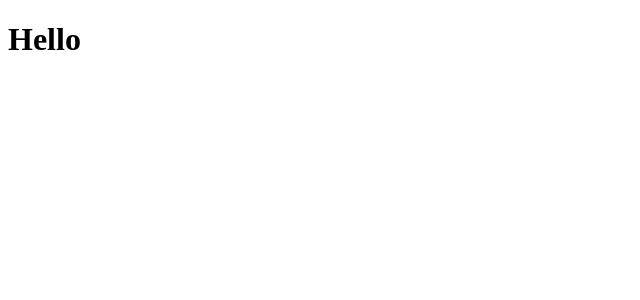
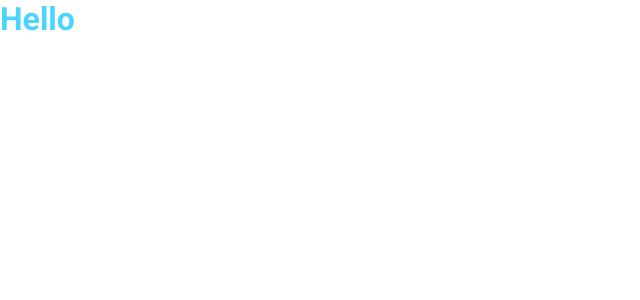
Before and after one commit to garciamendes/SpaceChat, a React (Create React App) app in the folder frontend/: page / in a window 1280 px wide. Shown: the top 300 px of the page, without its empty margins (0-640 px from the left). Built offline with nearby package versions, Linux system fonts and the light colour scheme.

Commit message:
Basis of the project

```diff
--- a/frontend/package.json
+++ b/frontend/package.json
@@ -8,7 +8,10 @@
     "@testing-library/user-event": "^12.1.10",
     "react": "^17.0.1",
     "react-dom": "^17.0.1",
+    "react-icons": "^4.2.0",
+    "react-router-dom": "^5.2.0",
     "react-scripts": "4.0.3",
+    "styled-components": "^5.2.1",
     "web-vitals": "^1.0.1"
   },
   "scripts": {
--- a/frontend/public/index.html
+++ b/frontend/public/index.html
@@ -1,43 +1,18 @@
 <!DOCTYPE html>
-<html lang="en">
+<html>
+
 <head>
   <meta charset="utf-8" />
   <link rel="icon" href="%PUBLIC_URL%/favicon.ico" />
+  <link rel="preconnect" href="https://fonts.gstatic.com">
+  <link href="https://fonts.googleapis.com/css2?family=Roboto:wght@300;400;500;700&display=swap" rel="stylesheet">
   <meta name="viewport" content="width=device-width, initial-scale=1" />
-    <meta name="theme-color" content="#000000" />
-    <meta
-      name="description"
-      content="Web site created using create-react-app"
-    />
-    <link rel="apple-touch-icon" href="%PUBLIC_URL%/logo192.png" />
-    <!--
-      manifest.json provides metadata used when your web app is installed on a
-      user's mobile device or desktop. See https://developers.google.com/web/fundamentals/web-app-manifest/
-    -->
-    <link rel="manifest" href="%PUBLIC_URL%/manifest.json" />
-    <!--
-      Notice the use of %PUBLIC_URL% in the tags above.
-      It will be replaced with the URL of the `public` folder during the build.
-      Only files inside the `public` folder can be referenced from the HTML.
+  <title>SpaceChat - Development Space</title>
+</head>
 
-      Unlike "/favicon.ico" or "favicon.ico", "%PUBLIC_URL%/favicon.ico" will
-      work correctly both with client-side routing and a non-root public URL.
-      Learn how to configure a non-root public URL by running `npm run build`.
-    -->
-    <title>React App</title>
-  </head>
 <body>
   <noscript>You need to enable JavaScript to run this app.</noscript>
   <div id="root"></div>
-    <!--
-      This HTML file is a template.
-      If you open it directly in the browser, you will see an empty page.
+</body>
 
-      You can add webfonts, meta tags, or analytics to this file.
-      The build step will place the bundled scripts into the <body> tag.
-
-      To begin the development, run `npm start` or `yarn start`.
-      To create a production bundle, use `npm run build` or `yarn build`.
-    -->
-  </body>
 </html>
--- a/frontend/src/App.js
+++ b/frontend/src/App.js
@@ -1,7 +1,14 @@
-function App() {
+// Local
+import Routes from "./router"
+import {
+  GlobalStyle
+} from './styles/global'
+
+export default function App() {
   return (
-   <h1>Hello</h1>
+    <>
+      <Routes />
+      <GlobalStyle />
+    </>
   )
 }
-
-export default App
--- /dev/null
+++ b/frontend/src/containers/home/index.js
@@ -0,0 +1,15 @@
+// Local
+import {
+  ContainerHome,
+  Title
+} from './styles'
+
+function home() {
+  return (
+    <ContainerHome>
+      <Title>Hello</Title>
+    </ContainerHome>
+  )
+}
+
+export default home
--- /dev/null
+++ b/frontend/src/containers/home/styles.js
@@ -0,0 +1,15 @@
+// Third party
+import styled from 'styled-components'
+
+// Local
+import {
+  COLORS
+} from '../../styles/variables'
+
+export const ContainerHome = styled.div`
+  display: flex;
+`
+
+export const Title = styled.h1`
+  color: ${COLORS.PrimaryColor};
+`
--- /dev/null
+++ b/frontend/src/router.js
@@ -0,0 +1,19 @@
+// Third party
+import {
+  BrowserRouter,
+  Route,
+  Switch
+} from 'react-router-dom'
+
+// Local
+import Home from './containers/home'
+
+export default function Routes() {
+  return (
+    <BrowserRouter>
+      <Switch>
+        <Route path='/' exact component={Home}/>
+      </Switch>
+    </BrowserRouter>
+  )
+}
--- /dev/null
+++ b/frontend/src/styles/global.js
@@ -0,0 +1,15 @@
+import { createGlobalStyle } from 'styled-components'
+
+export const GlobalStyle = createGlobalStyle`
+  * {
+    margin: 0;
+    padding: 0;
+    font-family: 'Roboto', Tahoma, Geneva, Verdana, sans-serif;
+    -webkit-font-smoothing: antialiased;
+    -moz-osx-font-smoothing: grayscal
+  }
+
+  html, body, #root {
+    height: 100%;
+  }
+`
--- /dev/null
+++ b/frontend/src/styles/variables.js
@@ -0,0 +1,7 @@
+export const COLORS = {
+  PrimaryColor: '#4AD5FF',
+  SecundaryColor: '#18BCEE',
+  White: '#FFFFFF',
+  ThirdColor: '#C7F1FD',
+  Black: '#222222'
+}
```
Also changed, not shown: 2 other files (tests, documents, lock files or other folders). Lines whose indentation alone changed are shown as unchanged.
